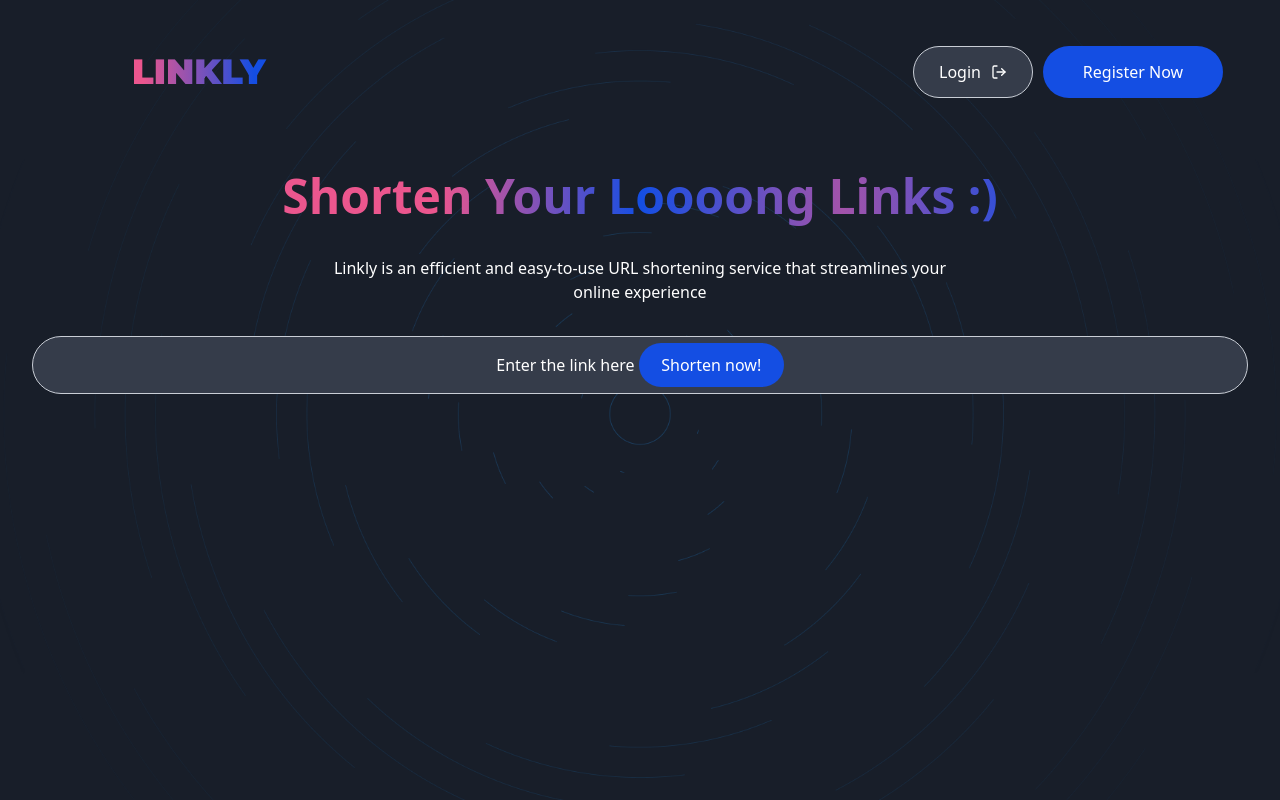
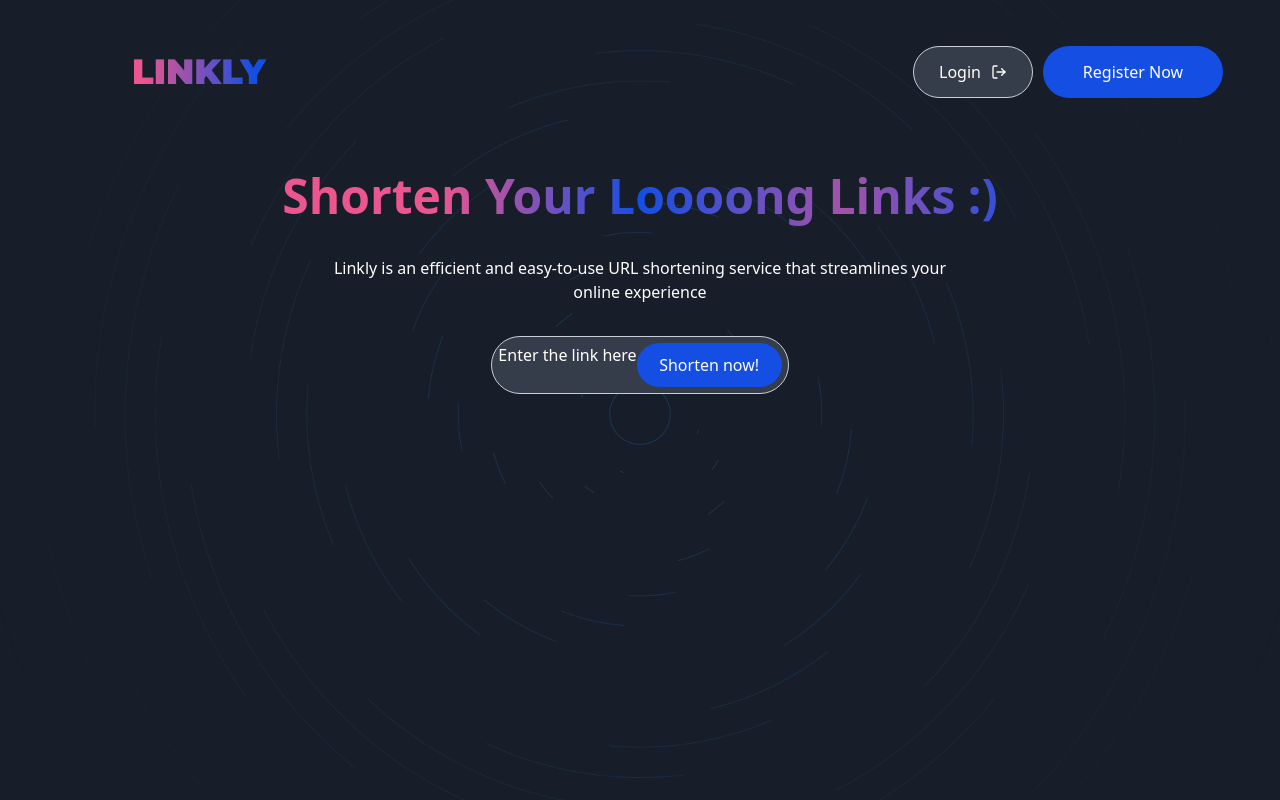
Before and after one commit to stellanechi/URL_ShorteningApp, a React (Vite) app: page / in a window 1280 px wide. Built offline with nearby package versions, Linux system fonts and the light colour scheme.

Commit message:
fixed unused variables

```diff
--- a/src/components/HeroSection.tsx
+++ b/src/components/HeroSection.tsx
@@ -1,6 +1,5 @@
-import React from "react";
 import HeroCSS from "./HeroSection.module.css";
-import cube from "../assets/cube.svg";
+// import cube from "../assets/cube.svg";
 import { FiLogOut } from "react-icons/fi";
 
 function HeroSection() {
@@ -40,8 +39,8 @@ function HeroSection() {
         </span>
       </article>
       {/*  */}
-      <div className={HeroCSS.urlbtn}>
-        <button>
+      <div className="flex justify-center items-center">
+        <button className={HeroCSS.urlbtn}>
           {" "}
           Enter the link here{" "}
           <button className={HeroCSS.innerbtn}> Shorten now!</button>{" "}
--- a/src/pages/Login.tsx
+++ b/src/pages/Login.tsx
@@ -1,4 +1,4 @@
-import React from "react";
+// import React from "react";
 
 function Login() {
   return <div>Login</div>;
--- a/src/pages/SignUp.tsx
+++ b/src/pages/SignUp.tsx
@@ -1,4 +1,4 @@
-import React from "react";
+// import React from "react";
 
 function SignUp() {
   return <div>SignUp</div>;
```
